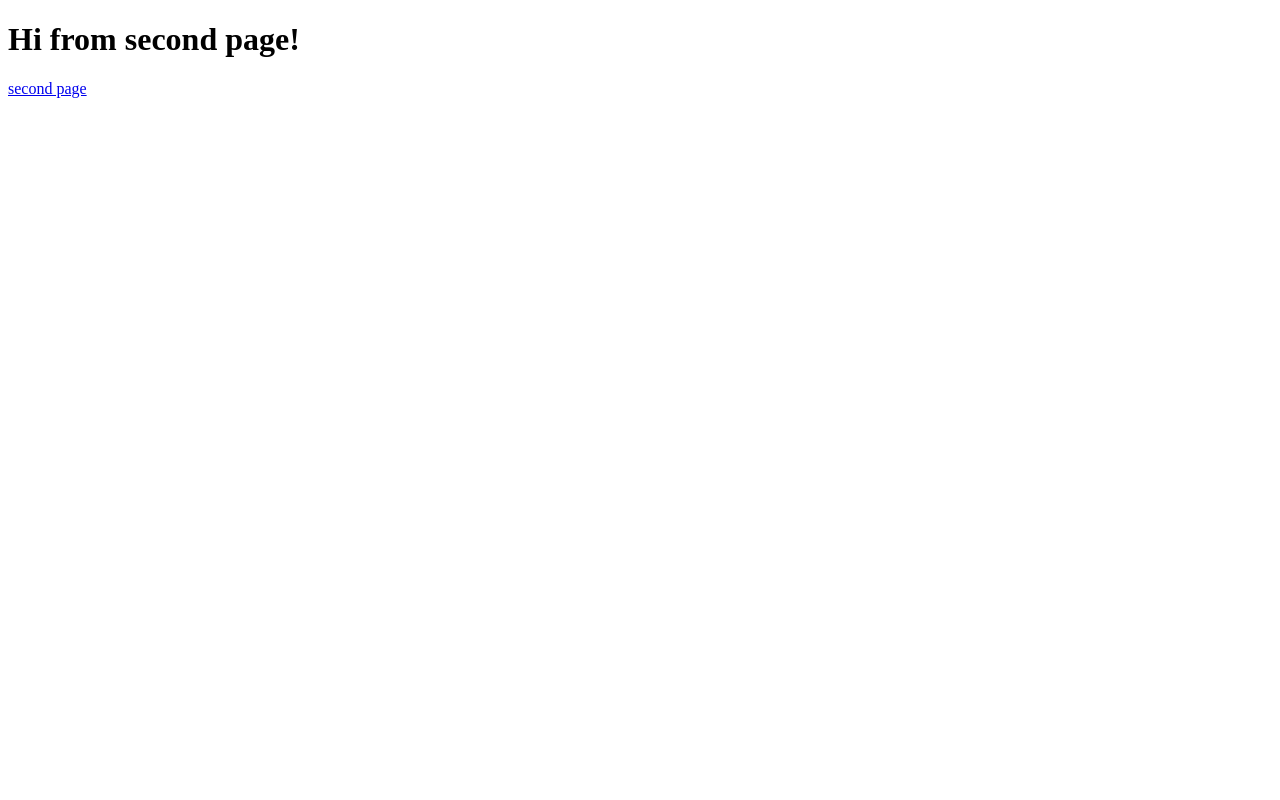
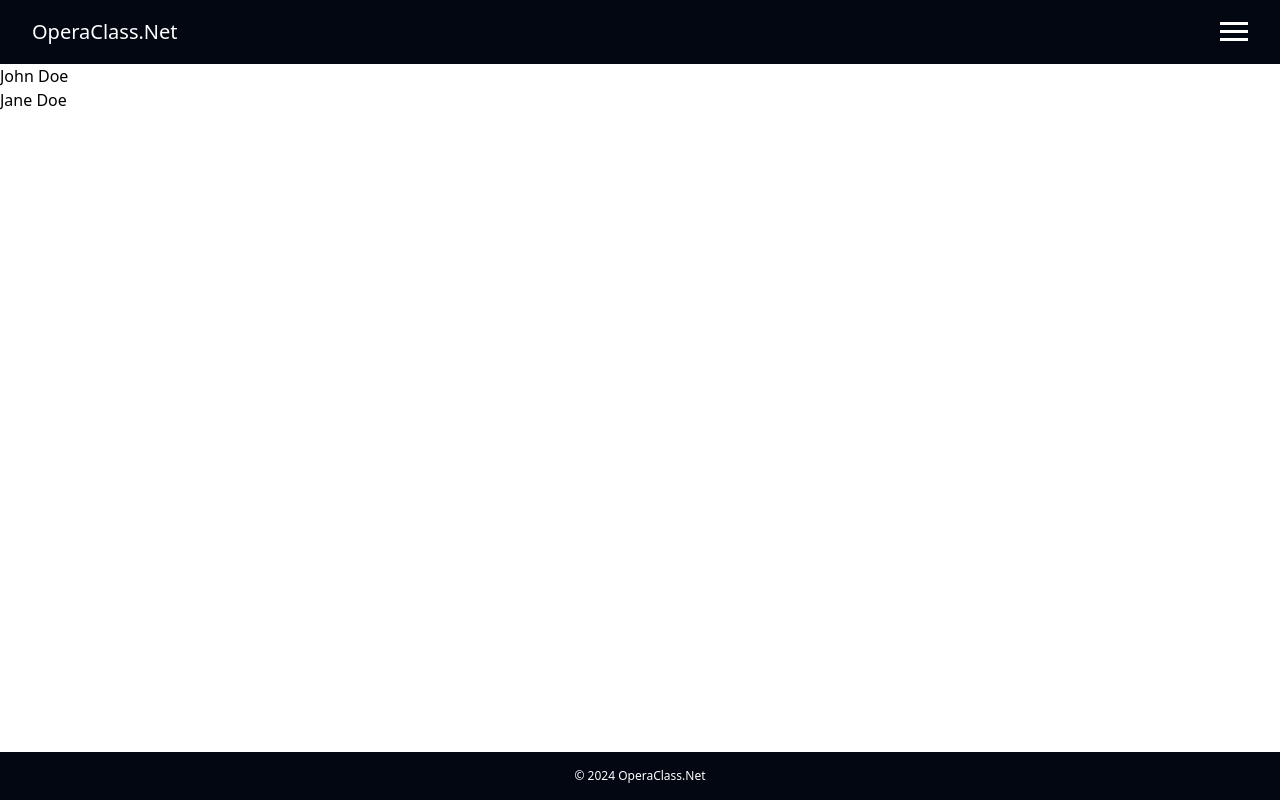
Before and after one commit to magom001/operaclass.net, a Next.js app in the folder frontend/: page /en/pianists in a window 1280 px wide. Built offline with nearby package versions, Linux system fonts and the light colour scheme.

Commit message:
header, footer, language switcher

```diff
--- a/frontend/src/app/LanguageSwitcher.tsx
+++ b/frontend/src/app/LanguageSwitcher.tsx
@@ -2,24 +2,34 @@
 
 import { usePathname, useRouter } from "@/i18n";
 
-export default function LanguageSwitcher() {
+interface Props {
+  className?: string;
+}
+
+export default function LanguageSwitcher({ className }: Props) {
   const router = useRouter();
   const pathname = usePathname();
 
   return (
-    <div>
+    <ul
+      className={`flex flex-row divide-solid divide-current divide-x-2 ${className}`}
+    >
+      <li className="px-4">
         <button
           type="button"
           onClick={() => router.push(pathname, { locale: "en" })}
         >
           EN
         </button>
+      </li>
+      <li className="px-4">
         <button
           type="button"
           onClick={() => router.push(pathname, { locale: "ru" })}
         >
-        RU
+          РУ
         </button>
-    </div>
+      </li>
+    </ul>
   );
 }
--- a/frontend/src/app/[locale]/layout.tsx
+++ b/frontend/src/app/[locale]/layout.tsx
@@ -1,5 +1,24 @@
+import "../globals.css";
 import { locales } from "@/i18n";
-import { unstable_setRequestLocale } from "next-intl/server";
+import { getTranslations, unstable_setRequestLocale } from "next-intl/server";
+import Header from "../../components/Header";
+import {
+  AbstractIntlMessages,
+  NextIntlClientProvider,
+  useMessages,
+} from "next-intl";
+import { Metadata } from "next";
+import Footer from "@/components/Footer";
+
+export async function generateMetadata({
+  params: { locale },
+}: PageParams): Promise<Metadata> {
+  const t = await getTranslations({ locale, namespace: "Metadata" });
+
+  return {
+    title: t("title"),
+  };
+}
 
 export function generateStaticParams() {
   // `locales` is just an array of all of
@@ -7,18 +26,32 @@ export function generateStaticParams() {
   return locales.map((locale) => ({ locale }));
 }
 
+export interface PageParams<T = {}> {
+  params: T & {
+    locale: (typeof locales)[number];
+  };
+}
+
 export default function LocaleLayout({
   children,
   params: { locale },
 }: {
   children: React.ReactNode;
-  params: { locale: string };
-}) {
+} & PageParams) {
   unstable_setRequestLocale(locale);
+  const messages = useMessages();
 
   return (
     <html lang={locale}>
-      <body>{children}</body>
+      <body className="grid grid-rows-main">
+        <NextIntlClientProvider
+          messages={messages["Header"] as AbstractIntlMessages}
+        >
+          <Header />
+        </NextIntlClientProvider>
+        <main className="pt-[64px]">{children}</main>
+        <Footer />
+      </body>
     </html>
   );
 }
--- a/frontend/src/app/[locale]/page.tsx
+++ b/frontend/src/app/[locale]/page.tsx
@@ -1,25 +1,8 @@
-import { Link } from "@/i18n";
-import { useTranslations } from "next-intl";
-import LanguageSwitcher from "../LanguageSwitcher";
 import { unstable_setRequestLocale } from "next-intl/server";
+import { PageParams } from "./layout";
 
-interface PageProps {
-  params: {
-    locale: "en" | "ru";
-  };
+export default function Page({ params: { locale } }: PageParams) {
+  unstable_setRequestLocale(locale);
+
+  return <>TODO</>;
 }
-
-export default function Page({ params: { locale } }: PageProps) {
-  unstable_setRequestLocale(locale);
-  const t = useTranslations();
-
-  return (
-    <>
-      <p>{t("english")}</p>
-      <Link href={`/pianists`}>Pianists</Link>
-      <div>
-        <LanguageSwitcher />
-      </div>
-    </>
-  );
-}
--- /dev/null
+++ b/frontend/src/app/[locale]/pianists/[slug]/page.tsx
@@ -0,0 +1,14 @@
+import { unstable_setRequestLocale } from "next-intl/server";
+import { PageParams } from "../../layout";
+
+interface PageProps {
+  slug: string;
+}
+
+export default function Page({
+  params: { locale, slug },
+}: PageParams<PageProps>) {
+  unstable_setRequestLocale(locale);
+
+  return <div>{slug}</div>;
+}
--- a/frontend/src/app/[locale]/pianists/page.tsx
+++ b/frontend/src/app/[locale]/pianists/page.tsx
@@ -1,19 +1,44 @@
+import { Link } from "@/i18n";
 import { unstable_setRequestLocale } from "next-intl/server";
-import Link from "next/link";
+import { PageParams } from "../layout";
 
-interface PageProps {
-  params: {
-    locale: "en" | "ru";
-  };
+async function getPianists() {
+  return [
+    {
+      id: "1",
+      firstName: "John",
+      lastName: "Doe",
+      city: "Moscow",
+      country: "Russia",
+      sex: "m",
+    },
+    {
+      id: "2",
+      firstName: "Jane",
+      lastName: "Doe",
+      city: "Moscow",
+      country: "Russia",
+      sex: "f",
+    },
+  ];
 }
 
-export default function Page({ params: { locale } }: PageProps) {
+export default async function Page({ params: { locale } }: PageParams) {
   unstable_setRequestLocale(locale);
 
+  const pianists = await getPianists();
+
   return (
-    <>
-      <h1>Hi from second page!</h1>
-      <Link href={`/${locale}`}>second page</Link>
-    </>
+    <article>
+      <ul>
+        {pianists.map((p) => (
+          <li key={p.id}>
+            <Link href={`/pianists/${p.id}`}>
+              {p.firstName} {p.lastName}
+            </Link>
+          </li>
+        ))}
+      </ul>
+    </article>
   );
 }
--- a/frontend/src/app/globals.css
+++ b/frontend/src/app/globals.css
@@ -2,7 +2,7 @@
 @tailwind components;
 @tailwind utilities;
 
-:root {
+/* :root {
   --foreground-rgb: 0, 0, 0;
   --background-start-rgb: 214, 219, 220;
   --background-end-rgb: 255, 255, 255;
@@ -14,9 +14,13 @@
     --background-start-rgb: 0, 0, 0;
     --background-end-rgb: 0, 0, 0;
   }
+} */
+
+body {
+  min-height: 100vh;
 }
 
-body {
+/* body {
   color: rgb(var(--foreground-rgb));
   background: linear-gradient(
       to bottom,
@@ -30,4 +34,4 @@ body {
   .text-balance {
     text-wrap: balance;
   }
-}
+} */
--- /dev/null
+++ b/frontend/src/components/Footer.tsx
@@ -0,0 +1,7 @@
+export default function Footer() {
+  return (
+    <footer className="py-4 px-8 text-center text-xs text-white bg-gray-950">
+      © {new Date().getFullYear()} OperaClass.Net
+    </footer>
+  );
+}
--- /dev/null
+++ b/frontend/src/components/Header.tsx
@@ -0,0 +1,85 @@
+"use client";
+
+import { Link, usePathname } from "@/i18n";
+import { useTranslations } from "next-intl";
+import { useReducer } from "react";
+import LanguageSwitcher from "../app/LanguageSwitcher";
+
+const paths = [
+  { href: "/pianists/", label: "pianists" },
+  { href: "/news/", label: "news" },
+  { href: "/join-us/", label: "join-us" },
+  { href: "/donate/", label: "donate" },
+];
+
+export default function Header() {
+  const [opened, toggleOpened] = useReducer((state) => !state, false);
+  const t = useTranslations();
+  const p = usePathname();
+
+  return (
+    <>
+      <header className="bg-gray-950 text-white fixed top-0 left-0 right-0 h-[64px] flex items-center justify-between px-8 z-50">
+        <Link className="text-xl" href="/">
+          OperaClass.Net
+        </Link>
+        <button
+          type="button"
+          className="w-[28px] h-[20px] relative"
+          onClick={toggleOpened}
+          title={t("toggle-menu")}
+        >
+          <span
+            className={`block absolute top-0 w-full h-[3px] bg-white transition-all duration-300 ${
+              opened ? "opacity-0" : "opacity-100"
+            }`}
+          />
+          <span
+            className={`block absolute w-full top-[8px] h-[3px] bg-white transition-transform duration-300 ${
+              opened ? "rotate-45" : ""
+            }`}
+          />
+          <span
+            className={`block absolute w-full top-[8px] h-[3px] bg-white transition-transform duration-300 ${
+              opened ? "-rotate-45" : ""
+            }`}
+          />
+          <span
+            className={`block absolute top-[16px] w-full h-[3px] bg-white transition-all duration-300 ${
+              opened ? "opacity-0" : "opacity-100"
+            }`}
+          />
+        </button>
+      </header>
+      <div
+        onClick={toggleOpened}
+        className="fixed inset-0 bg-transparent z-30"
+        hidden={!opened}
+      ></div>
+      <aside
+        aria-hidden={!opened}
+        tabIndex={-1}
+        className={`fixed flex flex-col justify-between items-center top-0 pt-[80px] pr-4 pl-4 pb-4 z-40 right-0 bottom-0 ${
+          opened ? "" : "-mr-[100%]"
+        }  bg-white shadow-lg transition-all duration-300`}
+      >
+        <ul
+          onClick={toggleOpened}
+          className="text-xl space-y-8 capitalize text-right pl-16"
+        >
+          {paths.map(({ href, label }) => (
+            <li key={href}>
+              <Link
+                href={href}
+                className={`${p.startsWith(href) ? "font-bold" : ""}`}
+              >
+                {t(label)}
+              </Link>
+            </li>
+          ))}
+        </ul>
+        <LanguageSwitcher className="text-xs" />
+      </aside>
+    </>
+  );
+}
--- a/frontend/src/i18n.ts
+++ b/frontend/src/i18n.ts
@@ -3,7 +3,7 @@ import { getRequestConfig } from "next-intl/server";
 import { createSharedPathnamesNavigation } from "next-intl/navigation";
 
 // Can be imported from a shared config
-export const locales = ["en", "ru"];
+export const locales = ["en", "ru"] as const;
 export const localePrefix = "always";
 
 export const { Link, redirect, usePathname, useRouter } =
--- a/frontend/src/messages/en.json
+++ b/frontend/src/messages/en.json
@@ -1,4 +1,14 @@
 {
     "english": "english",
-    "russian": "russian"
+    "russian": "russian",
+    "Metadata": {
+        "title": "OperaClass.Net"
+    },
+    "Header": {
+        "toggle-menu": "toggle menu",
+        "pianists": "pianists",
+        "news": "news",
+        "join-us": "join us",
+        "donate": "donate"
+    }
 }
--- a/frontend/src/messages/ru.json
+++ b/frontend/src/messages/ru.json
@@ -1,4 +1,14 @@
 {
     "english": "английский",
-    "russian": "русский"
+    "russian": "русский",
+    "Metadata": {
+        "title": "OperaClass.Net"
+    },
+    "Header": {
+        "toggle-menu": "открыть меню",
+        "pianists": "концертмейстеры",
+        "news": "новости",
+        "join-us": "присоединиться",
+        "donate": "помочь"
+    }
 }
--- a/frontend/tailwind.config.ts
+++ b/frontend/tailwind.config.ts
@@ -8,10 +8,8 @@ const config: Config = {
   ],
   theme: {
     extend: {
-      backgroundImage: {
-        "gradient-radial": "radial-gradient(var(--tw-gradient-stops))",
-        "gradient-conic":
-          "conic-gradient(from 180deg at 50% 50%, var(--tw-gradient-stops))",
+      gridTemplateRows: {
+        main: "1fr auto",
       },
     },
   },
```
Lines whose indentation alone changed are shown as unchanged.
